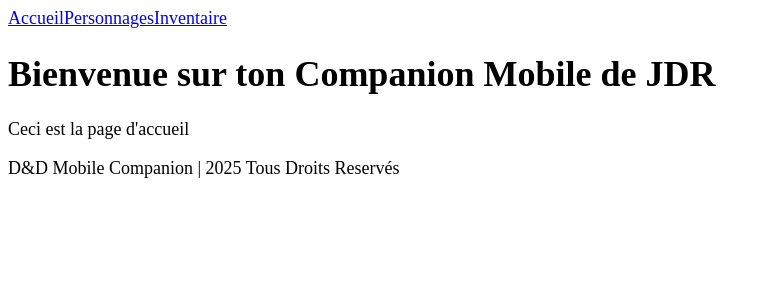
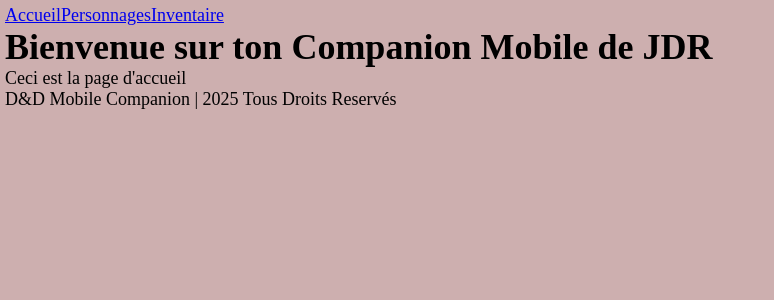
Before and after one commit to AM-git-dev/DnD-Squire, a Nuxt app: page / in a window 1280 px wide. Shown: the top 300 px of the page, without its empty margins (0-774 px from the left). Built offline with nearby package versions, Linux system fonts and the light colour scheme.

Commit message:
reset style + basic style

```diff
--- a/assets/styles.css
+++ b/assets/styles.css
@@ -1,6 +1,15 @@
+*{
+margin: 0;
+padding: 0;
+box-sizing: border-box;
+}
+
 body {
     font-size: 16px;
+    padding: 5px;
+    background: rgba(121, 38, 38, 0.37);
   }
+
 
   @media screen and (min-width: 1024px) {
     body {
```
